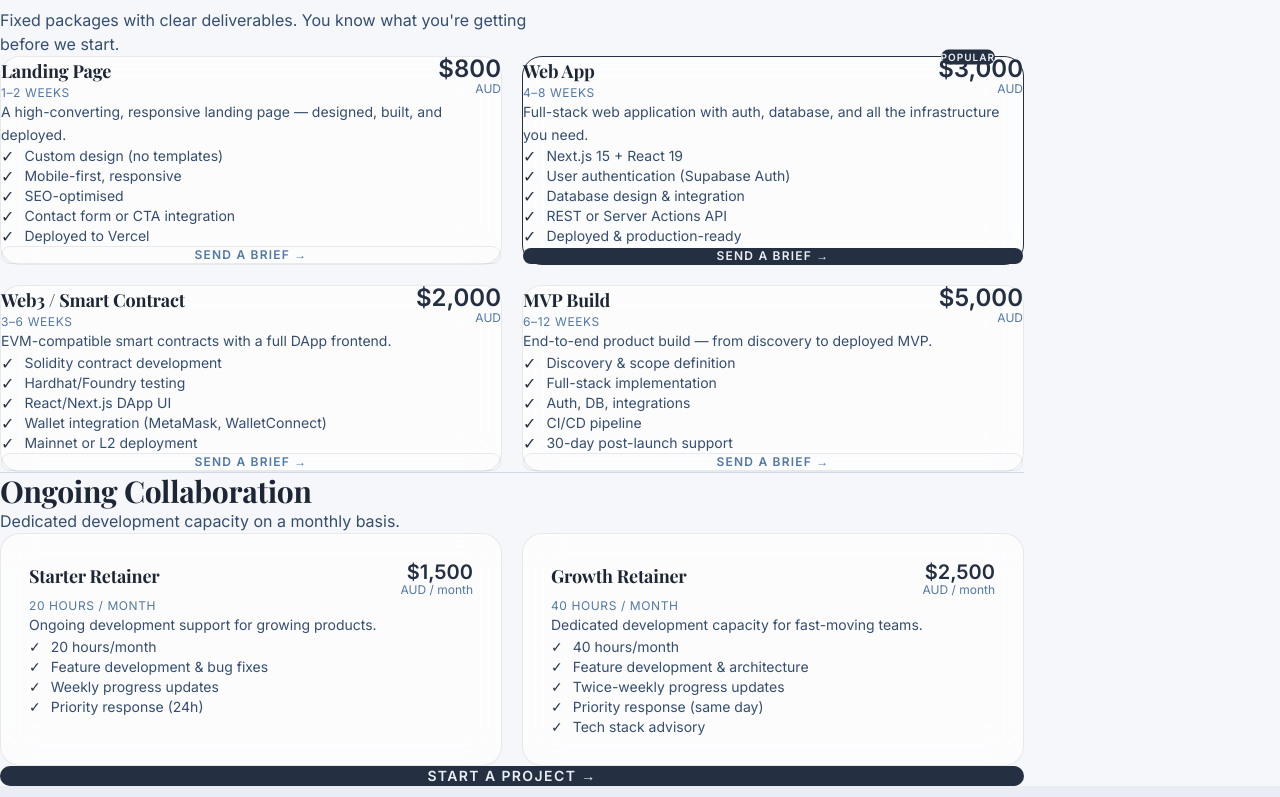
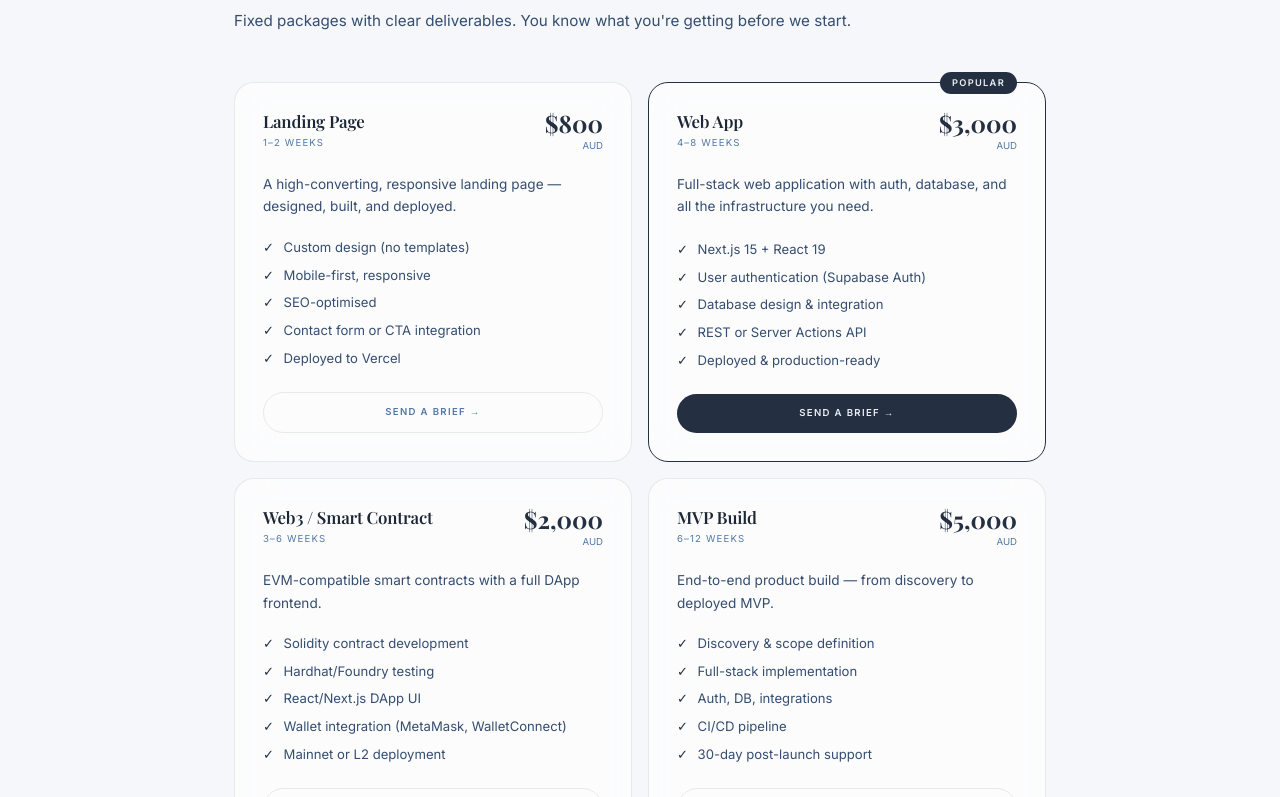
Before and after one commit to diego-scarpati/portfolio-app, a Next.js app: page / in a window 1280 px wide. Shown: the part 943-1740 px from the top of the page. Built offline with nearby package versions, Linux system fonts and the light colour scheme; no server answers.

Commit message:
feat: plans, about, contact — consistent 860px container, reveal animations, Playfair headings, rounded inputs

```diff
--- a/src/components/sections/AboutSection.tsx
+++ b/src/components/sections/AboutSection.tsx
@@ -1,3 +1,7 @@
+'use client'
+
+import { useEffect, useRef } from 'react'
+
 const FACTS = [
   { label: 'Location', value: 'Sydney, Northern Beaches' },
   { label: 'Stack', value: 'Next.js · React · TS · Node · Python · Solidity' },
@@ -15,11 +19,38 @@ const FACTS = [
 ]
 
 export function AboutSection() {
+  const sectionRef = useRef<HTMLElement>(null)
+  const copyRef = useRef<HTMLDivElement>(null)
+  const asideRef = useRef<HTMLElement>(null)
+
+  useEffect(() => {
+    const observer = new IntersectionObserver(
+      (entries) => {
+        entries.forEach((entry) => {
+          if (entry.isIntersecting) {
+            entry.target.classList.add('is-visible')
+          }
+        })
+      },
+      { threshold: 0.1 },
+    )
+
+    const els = [sectionRef.current, copyRef.current, asideRef.current]
+    els.forEach((el) => { if (el) observer.observe(el) })
+
+    return () => observer.disconnect()
+  }, [])
+
   return (
-    <section id="about" className="py-24 md:py-32 flex flex-col justify-center" style={{ background: 'var(--bg-primary)', minHeight: '100dvh' }}>
-      <div className="max-w-5xl mx-auto px-6">
+    <section
+      ref={sectionRef}
+      id="about"
+      className="reveal-on-scroll py-24 md:py-32 flex flex-col justify-center"
+      style={{ background: 'var(--bg-primary)', minHeight: '100dvh' }}
+    >
+      <div style={{ maxWidth: 860, margin: '0 auto', padding: '0 1.5rem', width: '100%' }}>
 
-        <div className="mb-16">
+        <div style={{ marginBottom: '3rem' }}>
           <p className="section-label">05 / About</p>
           <h2
             style={{
@@ -33,12 +64,21 @@ export function AboutSection() {
           </h2>
         </div>
 
-        <div className="grid grid-cols-1 md:grid-cols-[1fr_280px] gap-16">
+        <div className="grid grid-cols-1 md:grid-cols-[1fr_260px] gap-12">
 
           {/* Copy */}
           <div
-            className="space-y-6"
-            style={{ fontFamily: "var(--font-body)", color: "var(--text-secondary)", fontSize: "1.05rem", lineHeight: 1.8 }}
+            ref={copyRef}
+            className="reveal-card"
+            style={{
+              fontFamily: 'var(--font-body)',
+              color: 'var(--text-secondary)',
+              fontSize: '0.95rem',
+              lineHeight: 1.8,
+              display: 'flex',
+              flexDirection: 'column',
+              gap: '1.25rem',
+            }}
           >
             <p>
               I&apos;m a Senior Fullstack Developer based in Sydney&apos;s Northern Beaches. I specialise in building production-grade web applications, landing pages, and Web3 products for Australian businesses and startups.
@@ -53,8 +93,10 @@ export function AboutSection() {
 
           {/* Facts card */}
           <aside
-            className="h-fit"
+            ref={asideRef}
+            className="reveal-card h-fit"
             style={{
+              transitionDelay: '90ms',
               background: 'var(--glass-bg)',
               backdropFilter: 'blur(12px)',
               WebkitBackdropFilter: 'blur(12px)',
@@ -64,37 +106,37 @@ export function AboutSection() {
             }}
           >
             <p
-              className="mb-6"
               style={{
-                fontFamily: "var(--font-body)",
-                fontSize: "0.62rem",
-                letterSpacing: "0.22em",
-                textTransform: "uppercase",
-                color: "var(--text-muted)",
+                fontFamily: 'var(--font-body)',
+                fontSize: '0.6rem',
+                letterSpacing: '0.22em',
+                textTransform: 'uppercase',
+                color: 'var(--text-muted)',
+                marginBottom: '1.25rem',
               }}
             >
               Quick facts
             </p>
-            <dl className="space-y-5">
+            <dl style={{ display: 'flex', flexDirection: 'column', gap: '1.1rem' }}>
               {FACTS.map((f) => (
                 <div key={f.label}>
                   <dt
                     style={{
-                      fontFamily: "var(--font-body)",
-                      fontSize: "0.6rem",
-                      letterSpacing: "0.18em",
-                      textTransform: "uppercase",
-                      color: "var(--text-muted)",
-                      marginBottom: "0.25rem",
+                      fontFamily: 'var(--font-body)',
+                      fontSize: '0.58rem',
+                      letterSpacing: '0.18em',
+                      textTransform: 'uppercase',
+                      color: 'var(--text-muted)',
+                      marginBottom: '0.2rem',
                     }}
                   >
                     {f.label}
                   </dt>
                   <dd
                     style={{
-                      fontFamily: "var(--font-body)",
-                      fontSize: "0.88rem",
-                      color: "var(--text-primary)",
+                      fontFamily: 'var(--font-body)',
+                      fontSize: '0.85rem',
+                      color: 'var(--text-primary)',
                     }}
                   >
                     {f.href ? (
@@ -102,8 +144,9 @@ export function AboutSection() {
                         href={f.href}
                         target="_blank"
                         rel="noopener noreferrer"
-                        className="hover:opacity-75 transition-opacity duration-200"
-                        style={{ color: "var(--accent)" }}
+                        style={{ color: 'var(--accent-2)', textDecoration: 'none', transition: 'opacity 0.2s' }}
+                        onMouseEnter={e => (e.currentTarget.style.opacity = '0.75')}
+                        onMouseLeave={e => (e.currentTarget.style.opacity = '1')}
                       >
                         {f.value} ↗
                       </a>
--- a/src/components/sections/ContactSection.tsx
+++ b/src/components/sections/ContactSection.tsx
@@ -1,6 +1,6 @@
 'use client'
 
-import { useState, type FormEvent } from 'react'
+import { useState, useEffect, useRef, type FormEvent } from 'react'
 import { submitContactForm, type ContactFormData } from '@/app/actions/contact'
 
 const SERVICES = [
@@ -24,12 +24,26 @@ const BUDGETS = [
 type Status = 'idle' | 'submitting' | 'success' | 'error'
 
 const inputClass =
-  'w-full border px-4 py-3 text-sm focus:outline-none transition-colors duration-200 bg-[var(--bg-primary)] border-[var(--border)] text-[var(--text-primary)] placeholder:text-[var(--text-muted)] focus:border-[var(--accent)]'
+  'w-full border px-4 py-3 text-sm focus:outline-none transition-colors duration-200 bg-[var(--bg-primary)] border-[var(--border)] text-[var(--text-primary)] placeholder:text-[var(--text-muted)] focus:border-[var(--accent)] rounded-xl'
 
 export function ContactSection() {
+  const sectionRef = useRef<HTMLElement>(null)
   const [status, setStatus] = useState<Status>('idle')
   const [honeypot, setHoneypot] = useState('')
   const [errorMessage, setErrorMessage] = useState<string | undefined>()
+
+  useEffect(() => {
+    const observer = new IntersectionObserver(
+      (entries) => {
+        entries.forEach((entry) => {
+          if (entry.isIntersecting) entry.target.classList.add('is-visible')
+        })
+      },
+      { threshold: 0.1 },
+    )
+    if (sectionRef.current) observer.observe(sectionRef.current)
+    return () => observer.disconnect()
+  }, [])
 
   async function handleSubmit(e: FormEvent<HTMLFormElement>) {
     e.preventDefault()
@@ -57,8 +71,13 @@ export function ContactSection() {
   }
 
   return (
-    <section id="contact" className="py-24 md:py-32 flex flex-col justify-center" style={{ background: 'var(--bg-secondary)', minHeight: '100dvh' }}>
-      <div className="max-w-5xl mx-auto px-6">
+    <section
+      ref={sectionRef}
+      id="contact"
+      className="reveal-on-scroll py-24 md:py-32 flex flex-col justify-center"
+      style={{ background: 'var(--bg-secondary)', minHeight: '100dvh' }}
+    >
+      <div style={{ maxWidth: 860, margin: '0 auto', padding: '0 1.5rem', width: '100%' }}>
         <div className="mb-16">
           <p className="section-label">06 / Send a Brief</p>
           <h2
--- a/src/components/sections/PlansSection.tsx
+++ b/src/components/sections/PlansSection.tsx
@@ -1,17 +1,46 @@
+'use client'
+
+import { useEffect, useRef } from 'react'
 import { servicePlans, retainerPlans } from '@/data/services'
 
 export function PlansSection() {
+  const sectionRef = useRef<HTMLElement>(null)
+  const cardRefs = useRef<(HTMLDivElement | null)[]>([])
+
+  useEffect(() => {
+    const observer = new IntersectionObserver(
+      (entries) => {
+        entries.forEach((entry) => {
+          if (entry.isIntersecting) {
+            entry.target.classList.add('is-visible')
+          }
+        })
+      },
+      { threshold: 0.1 },
+    )
+
+    const section = sectionRef.current
+    if (section) observer.observe(section)
+    cardRefs.current.forEach((card) => { if (card) observer.observe(card) })
+
+    return () => observer.disconnect()
+  }, [])
+
   return (
-    <section id="plans" className="py-24 md:py-32 bg-[var(--bg-secondary)] flex flex-col justify-center" style={{ minHeight: '100dvh' }}>
-      <div className="max-w-5xl mx-auto px-6">
+    <section
+      ref={sectionRef}
+      id="plans"
+      className="reveal-on-scroll py-24 md:py-32 flex flex-col justify-center"
+      style={{ background: 'var(--bg-secondary)', minHeight: '100dvh' }}
+    >
+      <div style={{ maxWidth: 860, margin: '0 auto', padding: '0 1.5rem', width: '100%' }}>
 
-        {/* Header */}
-        <div className="max-w-xl mb-16">
+        <div style={{ marginBottom: '3rem' }}>
           <p className="section-label">02 / What I Build</p>
           <h2
             style={{
               fontFamily: 'var(--font-display)',
-              fontSize: 'clamp(2rem, 5vw, 3.5rem)',
+              fontSize: 'clamp(2.2rem, 5vw, 3.5rem)',
               color: 'var(--text-primary)',
               letterSpacing: '-0.01em',
               lineHeight: 1.1,
@@ -20,59 +49,89 @@ export function PlansSection() {
           >
             Transparent pricing.<br />No surprises.
           </h2>
-          <p className="text-[var(--text-secondary)]">
+          <p style={{ fontFamily: 'var(--font-body)', color: 'var(--text-secondary)', fontSize: '0.95rem', lineHeight: 1.7 }}>
             Fixed packages with clear deliverables. You know what you&apos;re getting before we start.
           </p>
         </div>
 
         {/* Service plan cards — 2×2 grid */}
-        <div className="grid grid-cols-1 md:grid-cols-2 gap-5 mb-16">
-          {servicePlans.map((plan) => (
+        <div className="grid grid-cols-1 md:grid-cols-2 gap-4" style={{ marginBottom: '4rem' }}>
+          {servicePlans.map((plan, i) => (
             <div
               key={plan.id}
-              className={`relative flex flex-col p-7 border transition-all duration-200 group hover:-translate-y-1 ${
+              ref={(el) => { cardRefs.current[i] = el }}
+              className={`reveal-card relative flex flex-col group ${
                 plan.popular
-                  ? 'border-[var(--accent)]'
-                  : 'border-[var(--glass-border)] hover:border-[var(--accent)]'
-              }`}
+                  ? 'border border-[var(--accent)]'
+                  : 'border border-[var(--glass-border)] hover:border-[var(--accent)]'
+              } transition-all duration-200 hover:-translate-y-1`}
               style={{
+                transitionDelay: `${i * 90}ms`,
                 background: 'var(--glass-bg)',
                 backdropFilter: 'blur(16px)',
                 WebkitBackdropFilter: 'blur(16px)',
                 borderRadius: 20,
+                padding: '1.75rem',
               }}
             >
               {plan.popular && (
-                <span className="absolute top-0 right-7 -translate-y-1/2 bg-[var(--accent)] text-[var(--accent-text)] text-[10px] font-bold tracking-widest uppercase px-3 py-1 rounded-full">
+                <span
+                  style={{
+                    position: 'absolute',
+                    top: 0,
+                    right: '1.75rem',
+                    transform: 'translateY(-50%)',
+                    background: 'var(--accent)',
+                    color: 'var(--accent-text)',
+                    fontFamily: 'var(--font-body)',
+                    fontSize: '0.58rem',
+                    fontWeight: 700,
+                    letterSpacing: '0.14em',
+                    textTransform: 'uppercase',
+                    padding: '0.25rem 0.75rem',
+                    borderRadius: 999,
+                  }}
+                >
                   Popular
                 </span>
               )}
 
-              <div className="flex items-start justify-between gap-4 mb-5">
+              <div style={{ display: 'flex', alignItems: 'flex-start', justifyContent: 'space-between', gap: '1rem', marginBottom: '1.25rem' }}>
                 <div>
-                  <h3 className="text-lg font-bold text-[var(--text-primary)] mb-1">
+                  <h3
+                    style={{
+                      fontFamily: 'var(--font-display)',
+                      fontWeight: 600,
+                      fontSize: '1.05rem',
+                      color: 'var(--text-primary)',
+                      lineHeight: 1.3,
+                      marginBottom: '0.2rem',
+                    }}
+                  >
                     {plan.name}
                   </h3>
-                  <p className="text-xs text-[var(--text-muted)] uppercase tracking-wider">
+                  <p style={{ fontFamily: 'var(--font-body)', fontSize: '0.6rem', letterSpacing: '0.12em', textTransform: 'uppercase', color: 'var(--text-muted)' }}>
                     {plan.timeline}
                   </p>
                 </div>
-                <div className="text-right shrink-0">
-                  <p className="text-2xl font-bold text-[var(--accent)] leading-none">
+                <div style={{ textAlign: 'right', flexShrink: 0 }}>
+                  <p style={{ fontFamily: 'var(--font-display)', fontSize: '1.5rem', fontWeight: 700, color: 'var(--accent)', lineHeight: 1 }}>
                     ${plan.startingPrice.toLocaleString()}
                   </p>
-                  <p className="text-xs text-[var(--text-muted)] mt-1">{plan.currency}</p>
+                  <p style={{ fontFamily: 'var(--font-body)', fontSize: '0.6rem', color: 'var(--text-muted)', marginTop: '0.25rem' }}>
+                    {plan.currency}
+                  </p>
                 </div>
               </div>
 
-              <p className="text-sm text-[var(--text-secondary)] mb-5 leading-relaxed">
+              <p style={{ fontFamily: 'var(--font-body)', fontSize: '0.85rem', color: 'var(--text-secondary)', lineHeight: 1.65, marginBottom: '1.25rem', flex: 1 }}>
                 {plan.description}
               </p>
 
-              <ul className="space-y-2.5 mb-7 flex-1">
+              <ul style={{ listStyle: 'none', padding: 0, margin: '0 0 1.5rem', display: 'flex', flexDirection: 'column', gap: '0.5rem' }}>
                 {plan.features.map((f) => (
-                  <li key={f} className="text-sm text-[var(--text-secondary)] flex items-start gap-2.5">
-                    <span className="text-[var(--accent)] mt-0.5 shrink-0 text-base leading-tight">✓</span>
+                  <li key={f} style={{ display: 'flex', alignItems: 'flex-start', gap: '0.6rem', fontFamily: 'var(--font-body)', fontSize: '0.82rem', color: 'var(--text-secondary)' }}>
+                    <span style={{ color: 'var(--accent)', flexShrink: 0, lineHeight: 1.4 }}>✓</span>
                     <span>{f}</span>
                   </li>
                 ))}
@@ -80,12 +139,21 @@ export function PlansSection() {
 
               <a
                 href="#contact"
-                className={`block text-center py-3 text-xs font-bold tracking-widest uppercase transition-colors duration-200 ${
+                className={`block text-center transition-colors duration-200 group-hover:opacity-90 ${
                   plan.popular
                     ? 'bg-[var(--accent)] text-[var(--accent-text)] hover:bg-[var(--accent-hover)]'
                     : 'border border-[var(--glass-border)] text-[var(--text-muted)] group-hover:border-[var(--accent)] group-hover:text-[var(--text-primary)]'
                 }`}
-                style={{ borderRadius: 999 }}
+                style={{
+                  fontFamily: 'var(--font-body)',
+                  fontSize: '0.6rem',
+                  fontWeight: 700,
+                  letterSpacing: '0.14em',
+                  textTransform: 'uppercase',
+                  textDecoration: 'none',
+                  padding: '0.75rem 1rem',
+                  borderRadius: 999,
+                }}
               >
                 Send a Brief →
               </a>
@@ -94,22 +162,33 @@ export function PlansSection() {
         </div>
 
         {/* Retainer section */}
-        <div className="border-t border-[var(--border)] pt-14">
-          <div className="mb-10">
-            <h3 className="text-2xl md:text-3xl font-bold text-[var(--text-primary)] mb-2">
+        <div style={{ borderTop: '1px solid var(--border)', paddingTop: '3rem' }}>
+          <div style={{ marginBottom: '2rem' }}>
+            <h3
+              style={{
+                fontFamily: 'var(--font-display)',
+                fontWeight: 600,
+                fontSize: 'clamp(1.4rem, 3vw, 1.9rem)',
+                color: 'var(--text-primary)',
+                letterSpacing: '-0.01em',
+                marginBottom: '0.4rem',
+              }}
+            >
               Ongoing Collaboration
             </h3>
-            <p className="text-[var(--text-secondary)]">
+            <p style={{ fontFamily: 'var(--font-body)', fontSize: '0.95rem', color: 'var(--text-secondary)', lineHeight: 1.65 }}>
               Dedicated development capacity on a monthly basis.
             </p>
           </div>
 
-          <div className="grid grid-cols-1 md:grid-cols-2 gap-5 mb-10">
-            {retainerPlans.map((plan) => (
+          <div className="grid grid-cols-1 md:grid-cols-2 gap-4" style={{ marginBottom: '2rem' }}>
+            {retainerPlans.map((plan, i) => (
               <div
                 key={plan.id}
-                className="border border-[var(--glass-border)] hover:border-[var(--accent)] transition-colors duration-200"
+                ref={(el) => { cardRefs.current[servicePlans.length + i] = el }}
+                className="reveal-card border border-[var(--glass-border)] hover:border-[var(--accent)] transition-colors duration-200"
                 style={{
+                  transitionDelay: `${(servicePlans.length + i) * 90}ms`,
                   background: 'var(--glass-bg)',
                   backdropFilter: 'blur(16px)',
                   WebkitBackdropFilter: 'blur(16px)',
@@ -117,29 +196,37 @@ export function PlansSection() {
                   padding: '1.75rem',
                 }}
               >
-                <div className="flex items-start justify-between gap-4 mb-4">
-                  <h4 className="text-lg font-bold text-[var(--text-primary)]">
+                <div style={{ display: 'flex', alignItems: 'flex-start', justifyContent: 'space-between', gap: '1rem', marginBottom: '0.75rem' }}>
+                  <h4
+                    style={{
+                      fontFamily: 'var(--font-display)',
+                      fontWeight: 600,
+                      fontSize: '1.05rem',
+                      color: 'var(--text-primary)',
+                      lineHeight: 1.3,
+                    }}
+                  >
                     {plan.name}
                   </h4>
-                  <div className="text-right shrink-0">
-                    <p className="text-xl font-bold text-[var(--accent)] leading-none">
+                  <div style={{ textAlign: 'right', flexShrink: 0 }}>
+                    <p style={{ fontFamily: 'var(--font-display)', fontSize: '1.3rem', fontWeight: 700, color: 'var(--accent)', lineHeight: 1 }}>
                       ${plan.pricePerMonth.toLocaleString()}
                     </p>
-                    <p className="text-xs text-[var(--text-muted)] mt-1">
+                    <p style={{ fontFamily: 'var(--font-body)', fontSize: '0.6rem', color: 'var(--text-muted)', marginTop: '0.2rem' }}>
                       {plan.currency} / month
                     </p>
                   </div>
                 </div>
-                <p className="text-xs text-[var(--text-muted)] uppercase tracking-wider mb-3">
+                <p style={{ fontFamily: 'var(--font-body)', fontSize: '0.6rem', letterSpacing: '0.1em', textTransform: 'uppercase', color: 'var(--text-muted)', marginBottom: '0.75rem' }}>
                   {plan.hoursPerMonth} hours / month
                 </p>
-                <p className="text-sm text-[var(--text-secondary)] mb-5 leading-relaxed">
+                <p style={{ fontFamily: 'var(--font-body)', fontSize: '0.85rem', color: 'var(--text-secondary)', lineHeight: 1.65, marginBottom: '1.25rem' }}>
                   {plan.description}
                 </p>
-                <ul className="space-y-2">
+                <ul style={{ listStyle: 'none', padding: 0, margin: 0, display: 'flex', flexDirection: 'column', gap: '0.4rem' }}>
                   {plan.features.map((f) => (
-                    <li key={f} className="text-sm text-[var(--text-secondary)] flex items-start gap-2.5">
-                      <span className="text-[var(--accent)] mt-0.5 shrink-0">✓</span>
+                    <li key={f} style={{ display: 'flex', alignItems: 'flex-start', gap: '0.6rem', fontFamily: 'var(--font-body)', fontSize: '0.82rem', color: 'var(--text-secondary)' }}>
+                      <span style={{ color: 'var(--accent)', flexShrink: 0 }}>✓</span>
                       <span>{f}</span>
                     </li>
                   ))}
@@ -150,8 +237,24 @@ export function PlansSection() {
 
           <a
             href="#contact"
-            className="block w-full text-center py-4 text-sm font-bold tracking-widest uppercase bg-[var(--accent)] text-[var(--accent-text)] hover:bg-[var(--accent-hover)] transition-colors duration-200"
-            style={{ borderRadius: 999 }}
+            style={{
+              display: 'block',
+              width: '100%',
+              textAlign: 'center',
+              fontFamily: 'var(--font-body)',
+              fontSize: '0.65rem',
+              fontWeight: 700,
+              letterSpacing: '0.15em',
+              textTransform: 'uppercase',
+              textDecoration: 'none',
+              background: 'var(--accent)',
+              color: 'var(--accent-text)',
+              padding: '1rem',
+              borderRadius: 999,
+              transition: 'background 0.2s',
+            }}
+            onMouseEnter={e => (e.currentTarget.style.background = 'var(--accent-hover)')}
+            onMouseLeave={e => (e.currentTarget.style.background = 'var(--accent)')}
           >
             Start a Project →
           </a>
```
